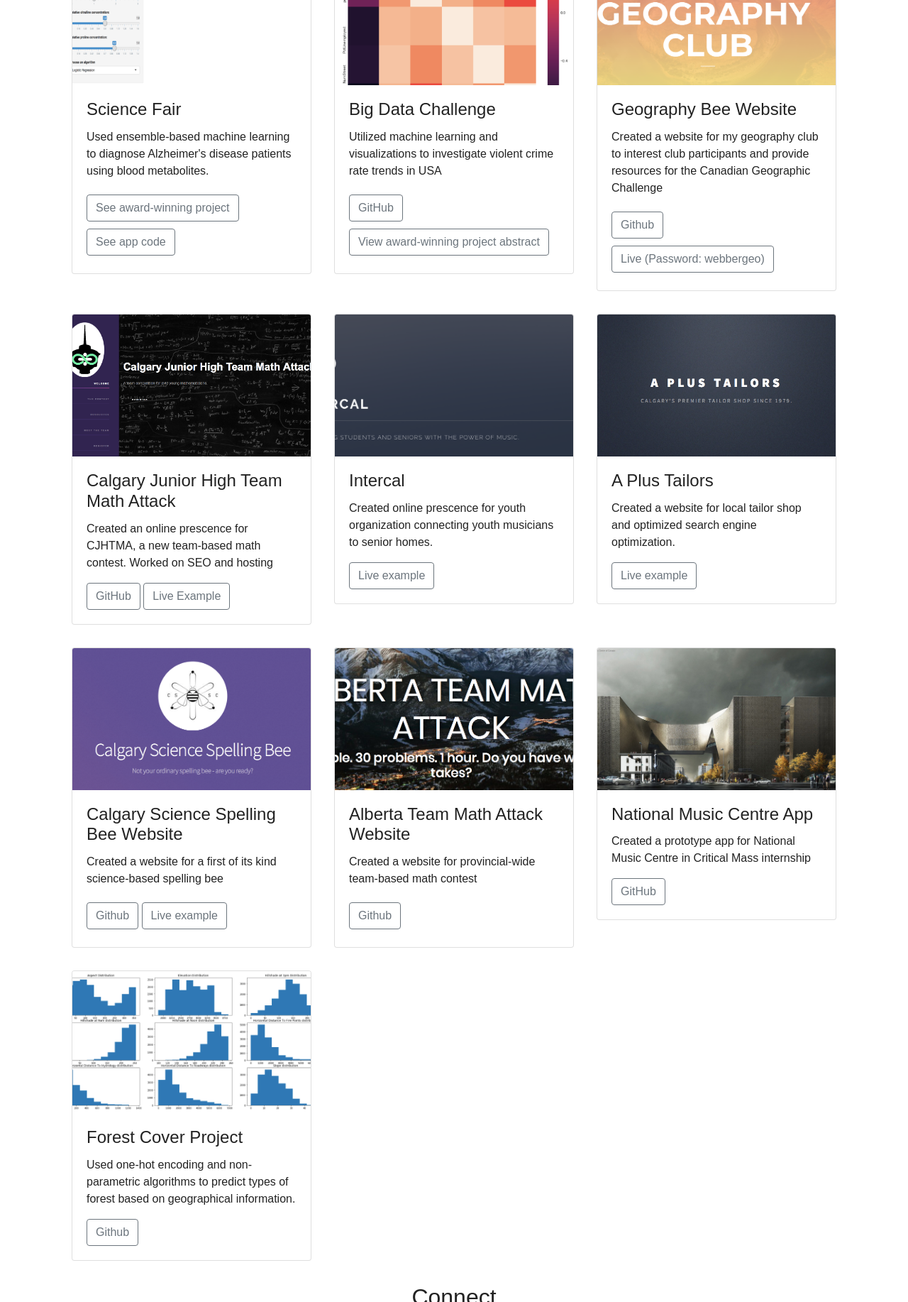
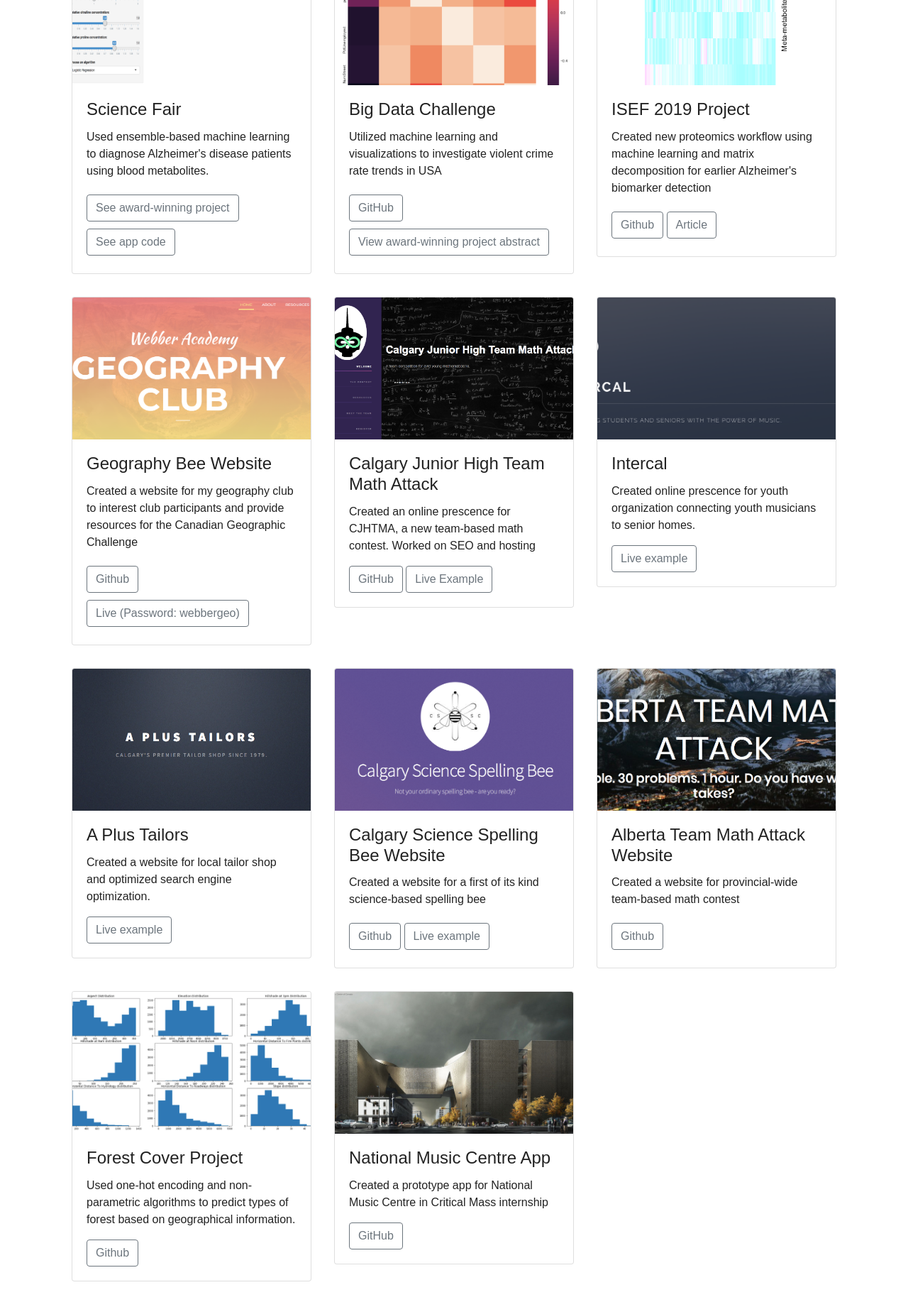
Before and after one commit to aaronabraham311/Personal-Website, a plain HTML site: page index.html in a window 1280 px wide. Shown: the part 2130-3964 px from the top of the page at 71% size. Drawn offline with nearby package versions, Linux system fonts and the light colour scheme; a script that the page names is missing.

Commit message:
Adding ISEF project card

```diff
--- a/index.html
+++ b/index.html
@@ -191,6 +191,21 @@
 							</div>
 						</div>
 					</div>
+					<div class = "col-md-4" data-tag = 'datascience'>
+						<div class = "card">
+							<img src = "img/heatmap.png" class = "card-img-top">
+							<div class = "card-body">
+								<h4 class = "card-title"> ISEF 2019 Project </h4>
+								<p class = "card-text"> Created new proteomics workflow using machine learning and matrix decomposition for earlier Alzheimer's biomarker detection </p>
+								<div class = "multiple-buttons">
+									<a href = "https://github.com/aaronabraham311/NMF-based-biomarker-identification" class = "btn btn-outline-secondary" target = "_blank"> Github </a>
+									<a href = "https://youthscience.ca/news/team-canada-isef-2019-announced" class = "btn btn-outline-secondary" target = "_blank"> Article </a>
+								</div>
+							</div>
+						</div>
+					</div>
+				</div>
+				<div class = "row">
 					<div class = "col-md-4" data-tag = 'freelance'>
 						<div class = "card">
 							<img src = "img/geography.png" class = "card-img-top">
@@ -204,8 +219,6 @@
 							</div>
 						</div>
 					</div>
-				</div>
-				<div class = "row">
 					<div class = "col-md-4" data-tag = 'freelance'>
 						<div class = "card">
 							<img src = "img/cjhtma.png" class = "card-img-top">
@@ -227,6 +240,8 @@
 							</div>
 						</div>
 					</div>
+				</div>
+				<div class = "row">
 					<div class = "col-md-4" data-tag = 'freelance'>
 						<div class = "card">
 							<img src = "img/aplus.png" class = "card-img-top">
@@ -237,8 +252,6 @@
 							</div>
 						</div>
 					</div>
-				</div>
-				<div class = "row">
 					<div class = "col-md-4" data-tag = 'freelance'>
 						<div class = "card">
 							<img src = "img/spelling-bee.png" class = "card-img-top">
@@ -264,16 +277,6 @@
 							</div>
 						</div>
 					</div>
-					<div class = "col-md-4" data-tag = 'none'>
-						<div class = "card">
-							<img src = "img/nmc.jpg" class = "card-img-top">
-							<div class = "card-body">
-								<h4 class = "card-title"> National Music Centre App </h4>
-								<p class = "card-text">Created a prototype app for National Music Centre in Critical Mass internship  </p>
-								<a href = "https://github.com/aaronabraham311/NMC-App" class = "btn btn-outline-secondary" target = "_blank"> GitHub </a>
-							</div>
-						</div>
-					</div>
 				</div>
 				<div class = "row">
 					<div class = "col-md-4" data-tag = 'python'>
@@ -283,6 +286,16 @@
 								<h4 class = "card-title"> Forest Cover Project </h4>
 								<p class = "card-text"> Used one-hot encoding and non-parametric algorithms to predict types of forest based on geographical information. </p>
 								<a href = "https://github.com/aaronabraham311/Forest-Cover-Project" class = "btn btn-outline-secondary" target = "_blank"> Github </a>
+							</div>
+						</div>
+					</div>
+					<div class = "col-md-4" data-tag = 'none'>
+						<div class = "card">
+							<img src = "img/nmc.jpg" class = "card-img-top">
+							<div class = "card-body">
+								<h4 class = "card-title"> National Music Centre App </h4>
+								<p class = "card-text">Created a prototype app for National Music Centre in Critical Mass internship  </p>
+								<a href = "https://github.com/aaronabraham311/NMC-App" class = "btn btn-outline-secondary" target = "_blank"> GitHub </a>
 							</div>
 						</div>
 					</div>
```
Also changed, not shown: img/heatmap.png (added).
